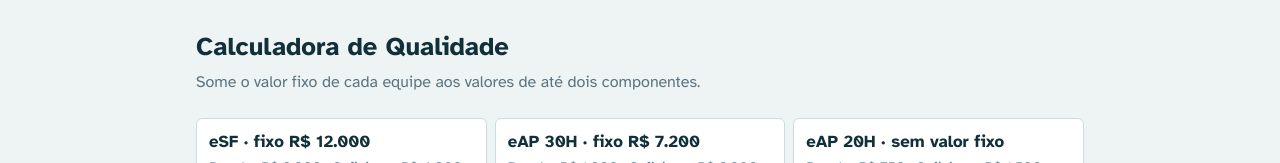
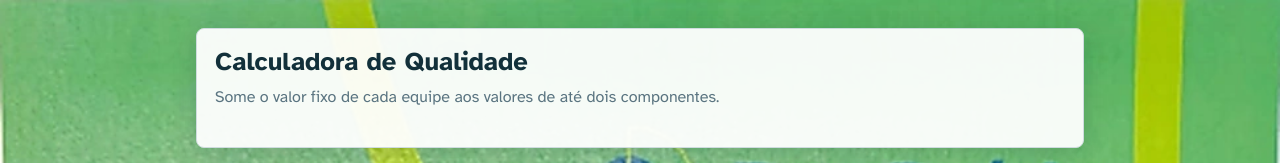
Before and after one commit to MichaelWillysilva/calculadora-esf, a plain HTML site: page index.html in a window 1280 px wide. Shown: the top 163 px of the page. Drawn offline with Linux system fonts and the light colour scheme.

```diff
--- a/index.html
+++ b/index.html
@@ -7,12 +7,13 @@
 <link rel="preconnect" href="https://fonts.googleapis.com">
 <link href="https://fonts.googleapis.com/css2?family=Atkinson+Hyperlegible:wght@400;700&display=swap" rel="stylesheet">
 <style>
-:root{--bg:#eef3f4;--ink:#12303a;--muted:#5a7480;--line:#cfdcdf;--card:#fff;--accent:#0b6e69;--accent-ink:#fff;--soft:#dff0ee}
-@media (prefers-color-scheme:dark){:root{--bg:#0f1d22;--ink:#e6f0f2;--muted:#93aab3;--line:#27404a;--card:#162a31;--accent:#4cc3bb;--accent-ink:#06211f;--soft:#1d3a40}}
+:root{--bg:#eef3f4;--ink:#12303a;--muted:#5a7480;--line:#cfdcdf;--card:rgba(255,255,255,.94);--accent:#0b6e69;--accent-ink:#fff;--soft:#dff0ee}
+@media (prefers-color-scheme:dark){:root{--bg:#0f1d22;--ink:#e6f0f2;--muted:#93aab3;--line:#27404a;--card:rgba(22,42,49,.94);--accent:#4cc3bb;--accent-ink:#06211f;--soft:#1d3a40}}
 *{box-sizing:border-box}
-body{margin:0;background:var(--bg);color:var(--ink);font:16px/1.5 "Atkinson Hyperlegible",system-ui,Arial,sans-serif}
+body{margin:0;background:var(--bg) url("assets/fundo-clinicas.webp") center center/cover fixed no-repeat;color:var(--ink);font:16px/1.5 "Atkinson Hyperlegible",system-ui,Arial,sans-serif}
 main{max-width:920px;margin:0 auto;padding:28px 16px 48px}
 h1{font-size:1.6rem;margin:0 0 4px}
+.intro{background:var(--card);border:1px solid var(--line);border-radius:8px;padding:14px 18px;margin-bottom:18px;box-shadow:0 6px 24px rgba(12,40,60,.16)}
 .sub{color:var(--muted);margin:0 0 24px}
 .rules{display:grid;grid-template-columns:repeat(3,1fr);gap:8px;margin-bottom:24px}
 .rules div{background:var(--card);border:1px solid var(--line);border-radius:6px;padding:10px 12px}
@@ -35,13 +36,15 @@ button.link{border:0;background:none;color:var(--muted);text-decoration:underlin
 .break{display:flex;gap:24px;flex-wrap:wrap}
 .break span{display:block;font-size:.85rem;opacity:.85}
 .note{color:var(--muted);font-size:.85rem;margin-top:16px}
-@media(max-width:700px){.rules,.components{grid-template-columns:1fr}.team{grid-template-columns:1fr 1fr}.components{grid-column:1/-1}}
+@media(max-width:700px){body{background-attachment:scroll;background-position:center top}.rules,.components{grid-template-columns:1fr}.team{grid-template-columns:1fr 1fr}.components{grid-column:1/-1}}
 </style>
 </head>
 <body>
 <main>
-  <h1>Calculadora de Qualidade</h1>
-  <p class="sub">Some o valor fixo de cada equipe aos valores de até dois componentes.</p>
+  <header class="intro">
+    <h1>Calculadora de Qualidade</h1>
+    <p class="sub">Some o valor fixo de cada equipe aos valores de até dois componentes.</p>
+  </header>
 
   <div class="rules" aria-label="Valores fixos e por classificação">
     <div><b>eSF · fixo R$ 12.000</b><span>Regular R$ 2.000 · Suficiente R$ 4.000 · Bom R$ 6.000 · Ótimo R$ 8.000</span></div>
```
Also changed, not shown: assets/fundo-clinicas.webp (added).
